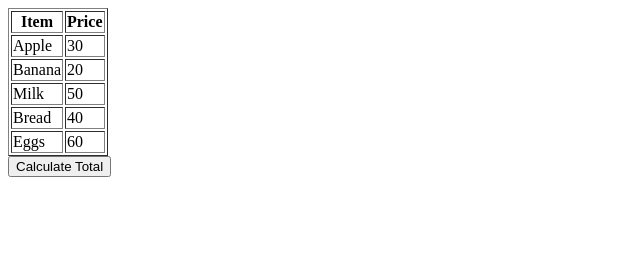
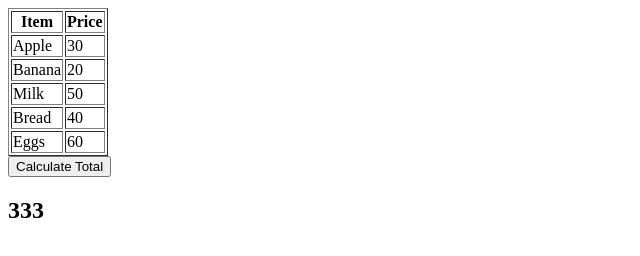
Before and after one commit to acciojob/grofers-checkout-Rohanrai540, a website: page main.html in a window 1280 px wide. Shown: the full height of the page, 0-640 px from the left. Drawn offline with Linux system fonts and the light colour scheme.

Commit message:
created a submission

```diff
--- a/main.html
+++ b/main.html
@@ -37,7 +37,7 @@
 
 <button>Calculate Total</button>
 
-<h2 id="ans"></h2>
+<h2 id="ans">333</h2>
     <script type="text/javascript" src="./script.js">
 </script>
 
```
